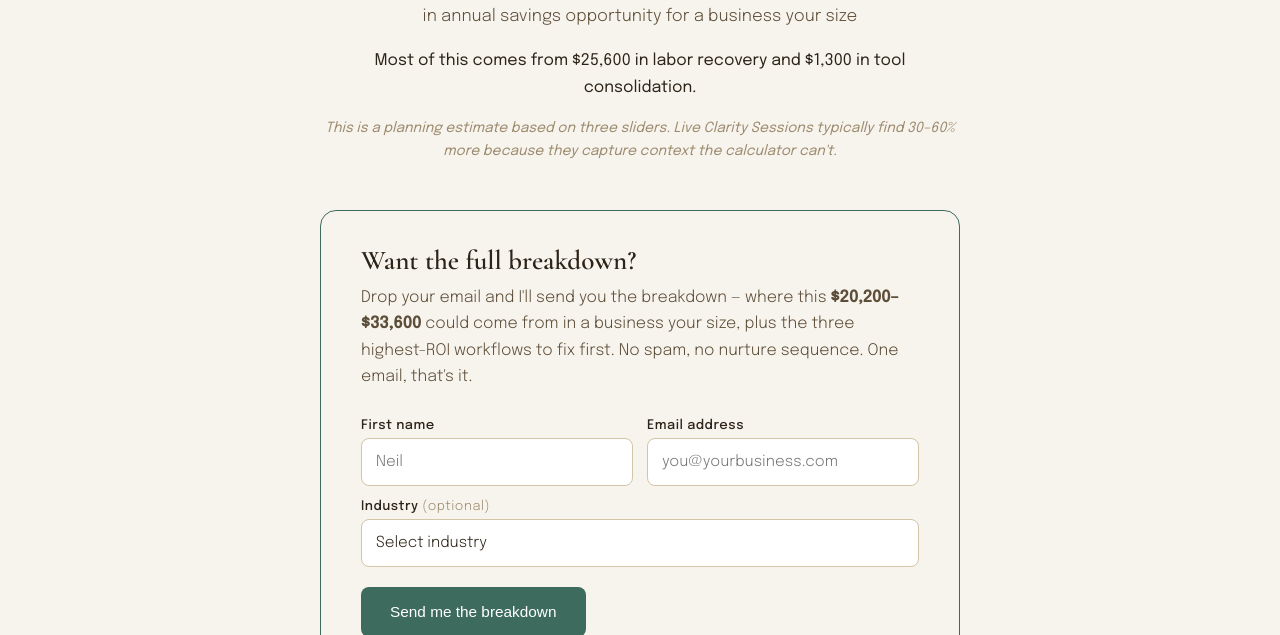
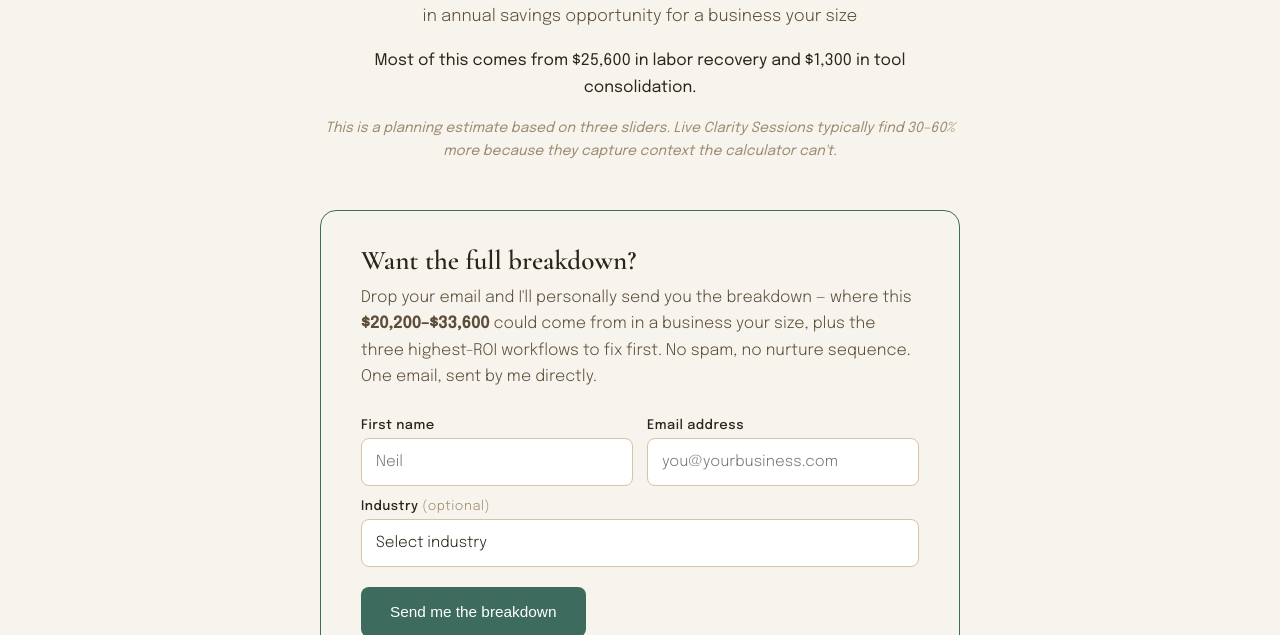
Before and after one commit to nbarris11/AIbiz, a plain HTML site: page savings-calculator.html in a window 1280 px wide. Both pictures are taken after a click on the button "See My Number →". Shown: the part 1457-2092 px from the top of the page. Drawn offline with nearby package versions, Linux system fonts and the light colour scheme.

Commit message:
Adjust calculator email capture copy — manual send, not automated
Co-Authored-By: Claude Sonnet 4.6 <noreply@anthropic.com>

```diff
--- a/savings-calculator.html
+++ b/savings-calculator.html
@@ -663,10 +663,10 @@
           <div class="result-email-card reveal">
             <h3>Want the full breakdown?</h3>
             <p class="email-card-body">
-              Drop your email and I'll send you the breakdown — where this
+              Drop your email and I'll personally send you the breakdown — where this
               <strong id="result-range-ref"></strong> could come from in a business your size, plus
               the three highest-ROI workflows to fix first. No spam, no nurture sequence. One email,
-              that's it.
+              sent by me directly.
             </p>
 
             <form class="calc-lead-form" id="calc-lead-form" novalidate>
@@ -712,7 +712,7 @@
             </form>
 
             <div class="form-success" id="form-success" hidden>
-              <p>Sent. Check your inbox in the next minute or two. — Neil</p>
+              <p>Got it. I'll send you the breakdown personally — usually within one business day. — Neil</p>
             </div>
           </div>
 
```
